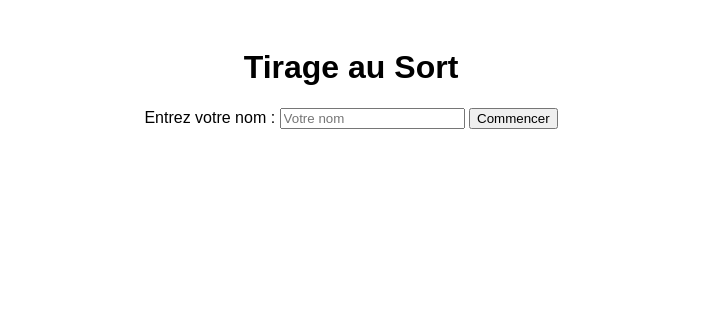
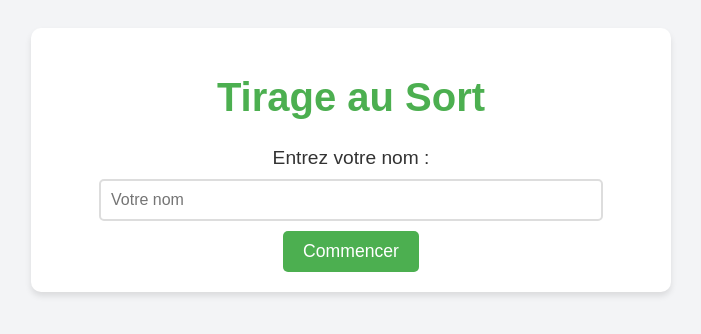
Before and after one commit to Gadragna11/tirage-au-sort, a plain HTML site: page index.html in a window 1280 px wide. Shown: the whole page, without its empty margins (289-990 px from the left). Drawn offline with Linux system fonts and the light colour scheme.

Commit message:
Update style.css

```diff
--- a/style.css
+++ b/style.css
@@ -1,17 +1,71 @@
 body {
-    font-family: Arial, sans-serif;
+  font-family: 'Arial', sans-serif;
   text-align: center;
+  background-color: #f3f4f6; /* Couleur de fond */
   padding: 20px;
+  color: #333; /* Couleur principale du texte */
 }
 
 #app {
   max-width: 600px;
   margin: 0 auto;
+  padding: 20px;
+  border-radius: 10px;
+  background: white; /* Fond du conteneur principal */
+  box-shadow: 0 4px 6px rgba(0, 0, 0, 0.1); /* Effet d'ombre */
+}
+
+h1 {
+  color: #4caf50; /* Couleur verte pour le titre */
+  font-size: 2.5em;
+}
+
+label {
+  font-size: 1.2em;
+}
+
+input {
+  padding: 10px;
+  font-size: 1em;
+  border: 2px solid #ddd;
+  border-radius: 5px;
+  width: 80%;
+  margin-top: 10px;
+}
+
+button {
+  margin-top: 10px;
+  padding: 10px 20px;
+  font-size: 1.1em;
+  color: white;
+  background-color: #4caf50; /* Couleur verte pour le bouton */
+  border: none;
+  border-radius: 5px;
+  cursor: pointer;
+}
+
+button:hover {
+  background-color: #45a049; /* Couleur au survol */
+}
+
+#result-section {
+  margin-top: 20px;
 }
 
 #names-display {
   font-size: 2em;
   margin-top: 20px;
   font-weight: bold;
-    color: #3498db;
+  color: #3498db; /* Couleur bleue pour le nom affiché */
+  animation: pulse 1s infinite;
 }
+
+/* Animation du texte */
+@keyframes pulse {
+  0%, 100% {
+    transform: scale(1);
+  }
+  50% {
+    transform: scale(1.1);
+  }
+}
```
Lines whose indentation alone changed are shown as unchanged.
